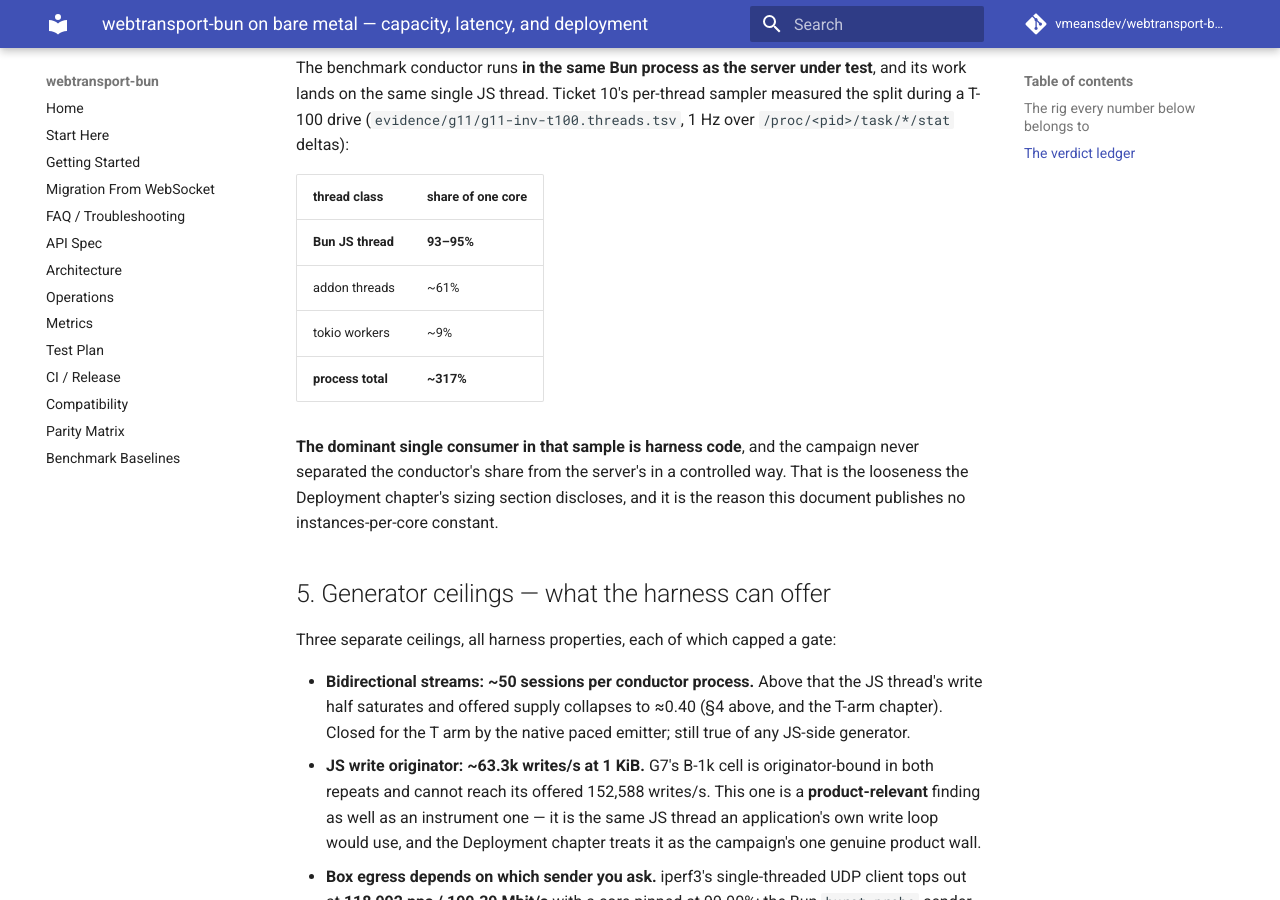
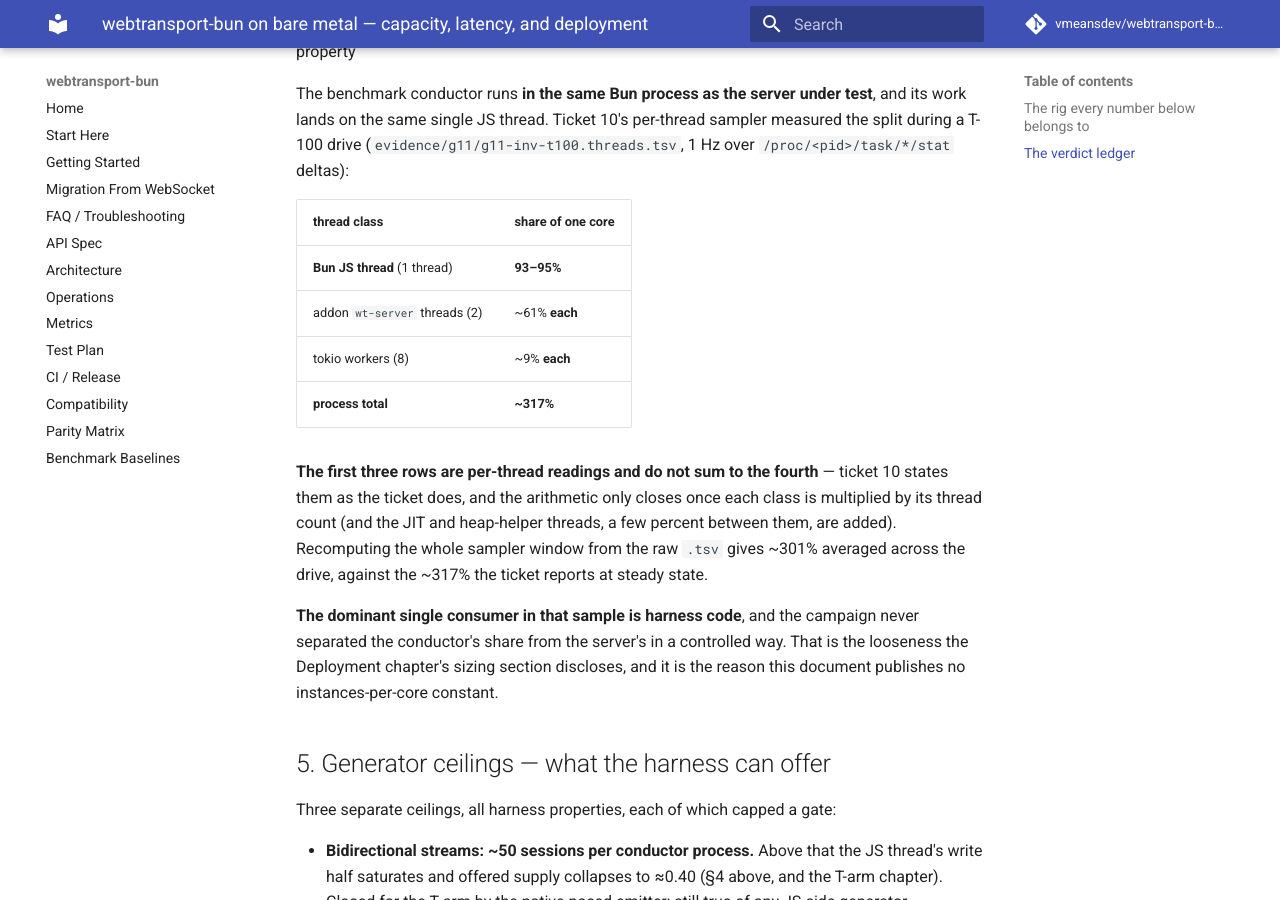
Before and after one commit to vmeansdev/webtransport-bun, an MkDocs documentation site: the page built from docs/research/2026-08-21-bare-metal-capacity.md, in a window 1280 px wide and 900 px high, scrolled down 20665 px. Built offline with MkDocs 1.6.1 and Material for MkDocs 9.7.7, drawn with Linux system fonts in a browser that asks for light colours; comment, search, counter and statistics services are not loaded; some of the changed text lies outside the part shown.

Commit message:
Stop the per-thread CPU readings from reading as a partition of the ~317%
93 + 61 + 9 is 163, not 317. The 61%% and 9%% figures are per-thread, across two
addon threads and eight tokio workers; recomputing the sampler tsv gives
~301%% over the drive window against the ticket's ~317%% at steady state. Both
the sizing paragraph and the instrument table presented them as class totals.

Co-Authored-By: Claude Fable 5 <noreply@anthropic.com>
Claude-Session: https://claude.ai/code/session_019gyQbTLhhYegaDaLPqLrYs

```diff
--- a/docs/research/2026-08-21-bare-metal-capacity.md
+++ b/docs/research/2026-08-21-bare-metal-capacity.md
@@ -91,8 +91,10 @@ and this document does not publish one. What the data does support:
 
 **An instance is not a thread.** Under G11's bidirectional load the measured
 process — server **plus** the co-resident conductor — sat at **~317% of one
-core** (JS thread 93–95%, addon threads ~61%, tokio workers ~9%; ticket 10's
-per-thread sampler, `evidence/g11/g11-inv-t100.threads.tsv`). The conductor's
+core**, of which the single Bun JS thread was **93–95%** (ticket 10's
+per-thread sampler, `evidence/g11/g11-inv-t100.threads.tsv`; the ticket's
+companion figures, addon threads ~61% and tokio workers ~9%, are *per thread*
+and not a partition of the total — see the instrument chapter). The conductor's
 JS thread is known to be the *dominant* single consumer in that sample and it
 is harness code. The honest reading is therefore: **a loaded instance is a
 multi-thread process costing well over one core and probably under three**, and
@@ -785,10 +787,17 @@ deltas):
 
 | thread class | share of one core |
 |---|---|
-| **Bun JS thread** | **93–95%** |
-| addon threads | ~61% |
-| tokio workers | ~9% |
+| **Bun JS thread** (1 thread) | **93–95%** |
+| addon `wt-server` threads (2) | ~61% **each** |
+| tokio workers (8) | ~9% **each** |
 | **process total** | **~317%** |
+
+**The first three rows are per-thread readings and do not sum to the fourth** —
+ticket 10 states them as the ticket does, and the arithmetic only closes once
+each class is multiplied by its thread count (and the JIT and heap-helper
+threads, a few percent between them, are added). Recomputing the whole sampler
+window from the raw `.tsv` gives ~301% averaged across the drive, against the
+~317% the ticket reports at steady state.
 
 **The dominant single consumer in that sample is harness code**, and the
 campaign never separated the conductor's share from the server's in a
```
